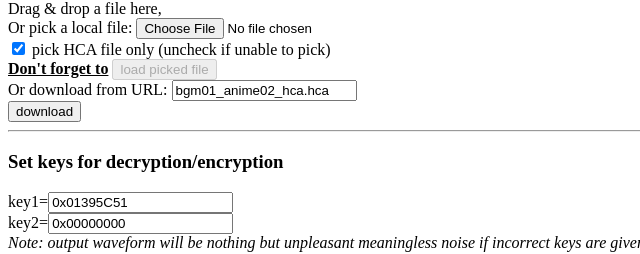
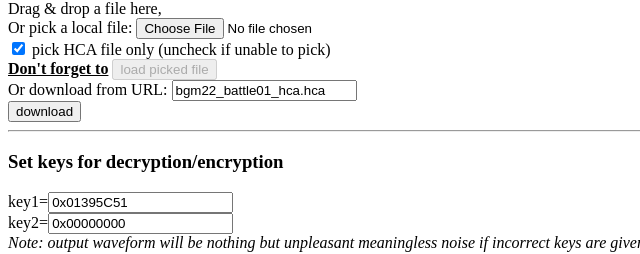
Before and after one commit to segfault-bilibili/hcaJsDemo, a plain HTML site: page index.html in a window 1280 px wide. Shown: the part 245-499 px from the top of the page, 0-640 px from the left. Drawn offline with Linux system fonts and the light colour scheme.

Commit message:
temporarily set default to bgm22_battle01

```diff
--- a/index.html
+++ b/index.html
@@ -17,7 +17,7 @@
         <label for="hcaonly">pick HCA file only (uncheck if unable to pick)</label><br>
     </form>
     <b><u>Don't forget to</u></b> <button disabled id="loadfilebtn">load picked file</button><br>
-    Or download from URL: <input type="text" spellcheck="false" id="urlinput" value="bgm01_anime02_hca.hca"><br>
+    Or download from URL: <input type="text" spellcheck="false" id="urlinput" value="bgm22_battle01_hca.hca"><br>
     <button id="downloadbtn">download</button><br>
     <hr>
     <h3>Set keys for decryption/encryption</h3>
```
